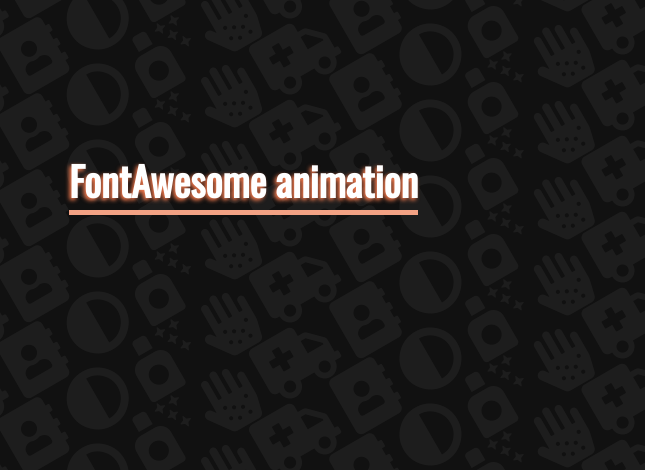
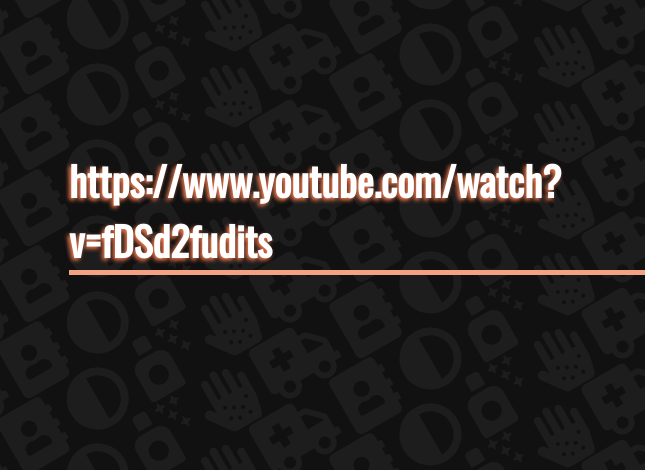
Before and after one commit to w-b-dev/landing-page-greensock, a website: page index.html in a window 1280 px wide. Shown: the part 330-800 px from the top of the page, without its empty margins (635-1280 px from the left). Drawn offline with nearby package versions, Linux system fonts and the light colour scheme.

Commit message:
change title

```diff
--- a/index.html
+++ b/index.html
@@ -18,7 +18,7 @@
     />
   </head>
   <body>
-    <h1 class="page-title">FontAwesome animation</h1>
+    <h1 class="page-title">https://www.youtube.com/watch?v=fDSd2fudits</h1>
     <main class="main">
       <section class="icons-container first-row">
         <i class="fas fa-address-book"></i>
```
